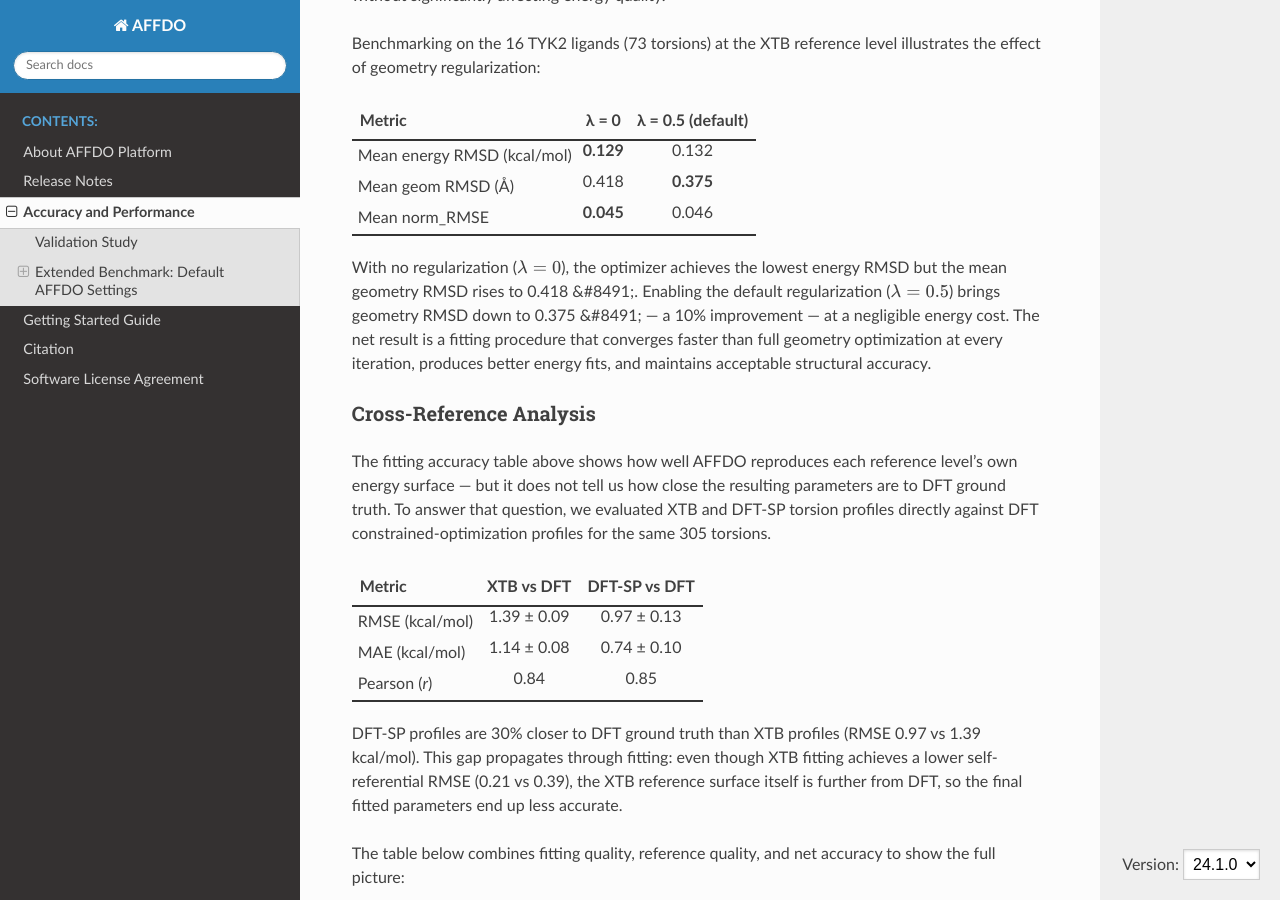
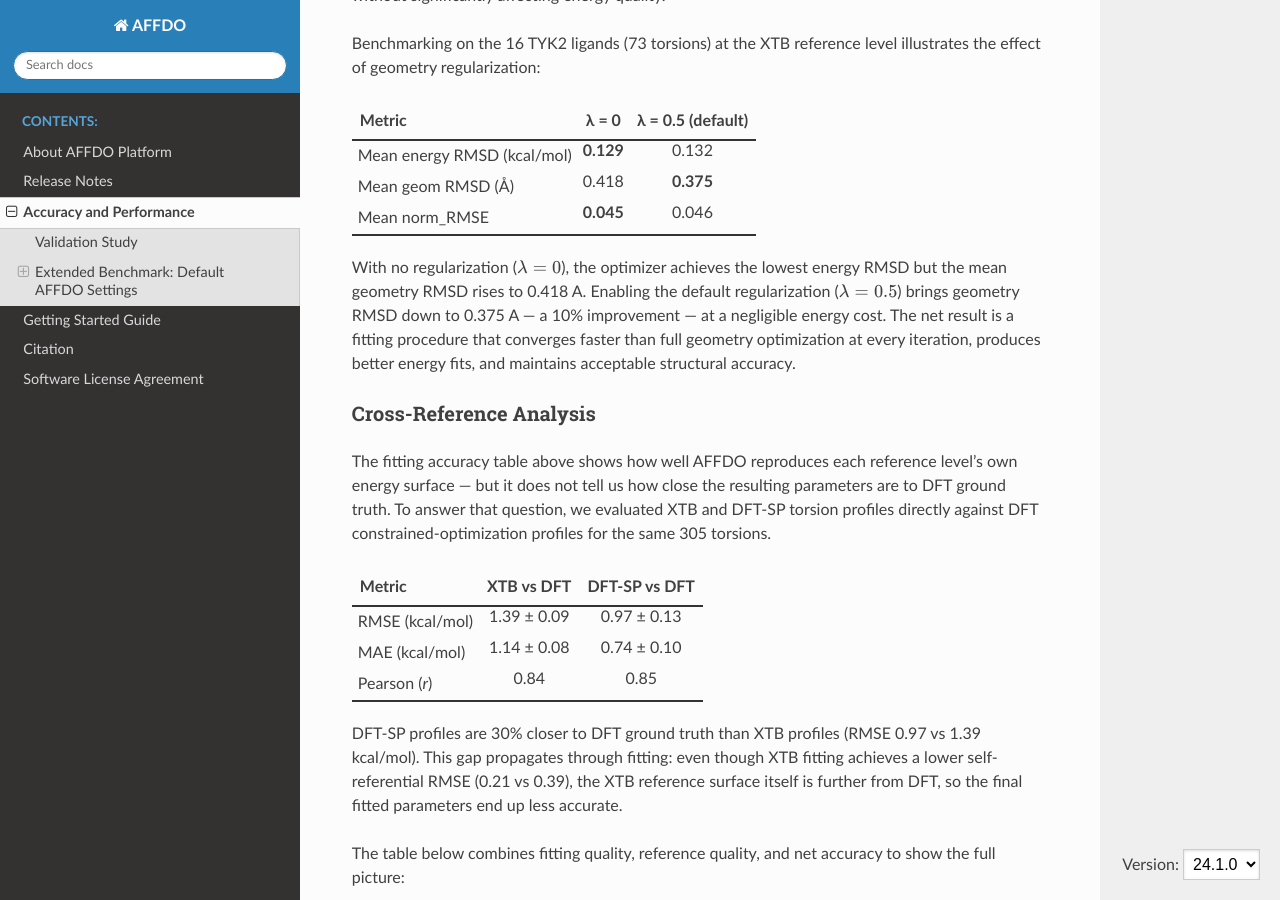
Before and after one commit to ATTMOS/AFFDOWS, a Sphinx documentation site: the page built from docs/source/user/performance.rst, in a window 1280 px wide and 900 px high, scrolled down 5018 px. Built offline with Sphinx 7.4.7 and the Read the Docs theme 3.1.0, drawn with Linux system fonts in a browser that asks for light colours.

Commit message:
fix: replace HTML entity with plain A in RST text

```diff
--- a/docs/source/user/performance.rst
+++ b/docs/source/user/performance.rst
@@ -167,7 +167,7 @@ Benchmarking on the 16 TYK2 ligands (73 torsions) at the XTB reference level ill
    </tbody>
    </table>
 
-With no regularization (:math:`\lambda = 0`), the optimizer achieves the lowest energy RMSD but the mean geometry RMSD rises to 0.418 &#8491;. Enabling the default regularization (:math:`\lambda = 0.5`) brings geometry RMSD down to 0.375 &#8491; — a 10% improvement — at a negligible energy cost. The net result is a fitting procedure that converges faster than full geometry optimization at every iteration, produces better energy fits, and maintains acceptable structural accuracy.
+With no regularization (:math:`\lambda = 0`), the optimizer achieves the lowest energy RMSD but the mean geometry RMSD rises to 0.418 A. Enabling the default regularization (:math:`\lambda = 0.5`) brings geometry RMSD down to 0.375 A — a 10% improvement — at a negligible energy cost. The net result is a fitting procedure that converges faster than full geometry optimization at every iteration, produces better energy fits, and maintains acceptable structural accuracy.
 
 .. _Cross-Reference Analysis:
 
```
